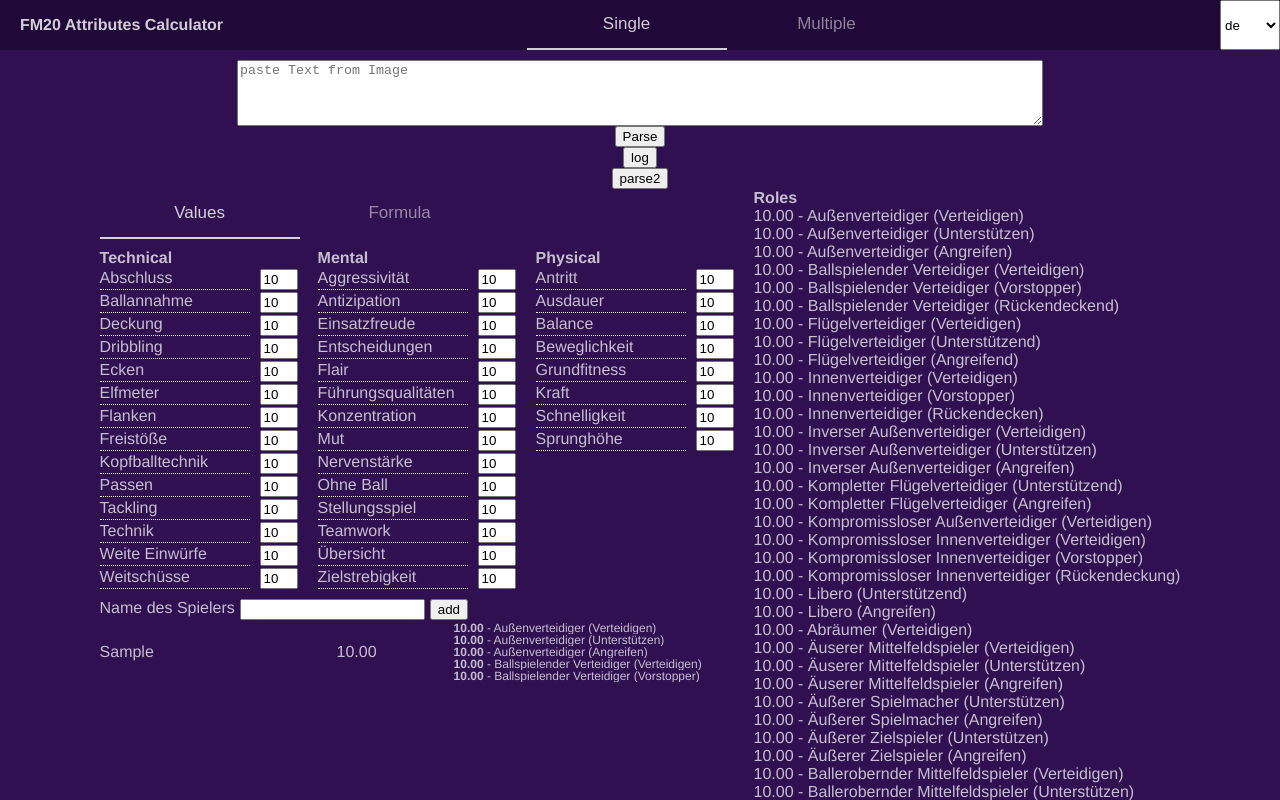
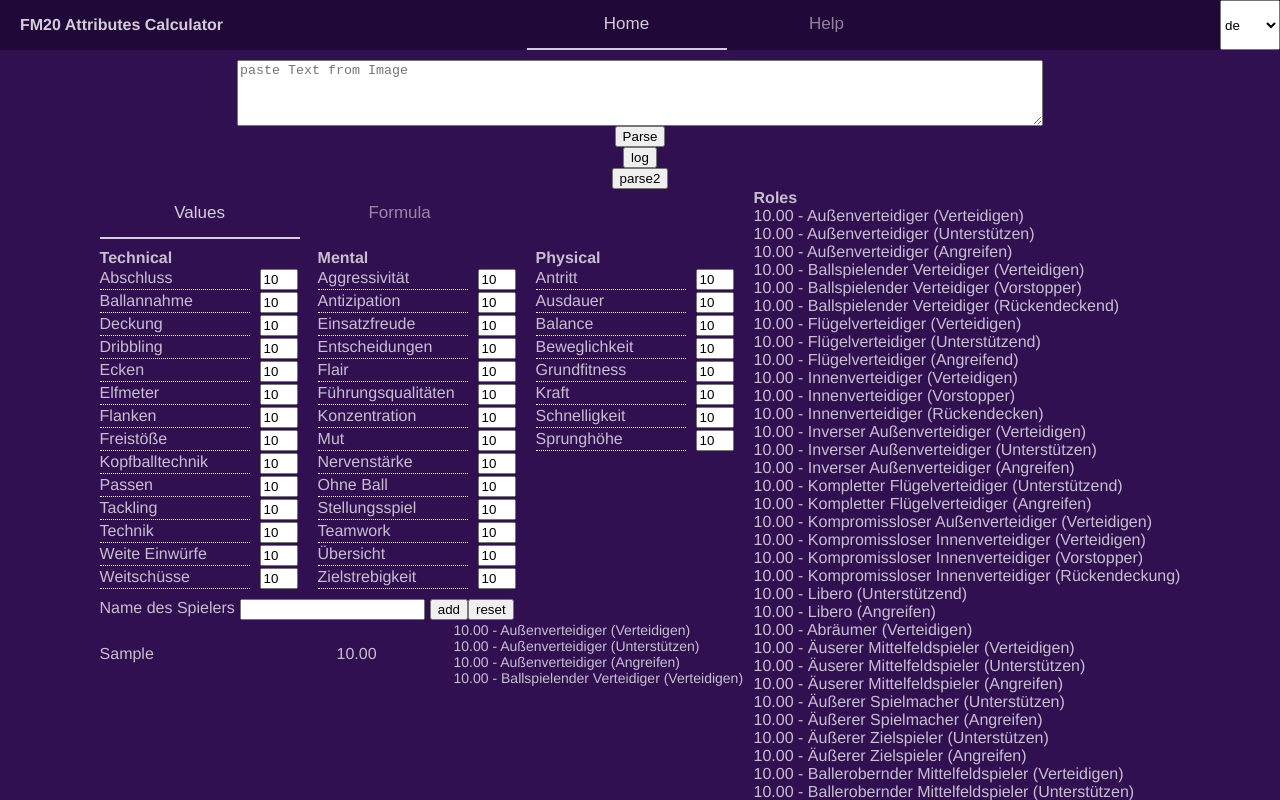
Before and after one commit to sehne/fm20-attributes-calculator, a Vue app: page / in a window 1280 px wide. Both pictures are taken after typing "Sample" into the empty fields and a click on the button "add". Shown: the top 800 px of the page. Built offline with nearby package versions, Linux system fonts and the light colour scheme.

Commit message:
add proper edit & delete functionality

```diff
--- a/src/App.vue
+++ b/src/App.vue
@@ -6,14 +6,14 @@
       <div class="tabs">
         <button
           class="tablinks"
-          @click="switchTab('single')"
-          v-bind:class="{active : currentTab == 'single' }"
-        >Single</button>
+          @click="switchTab('home')"
+          v-bind:class="{active : currentTab == 'home' }"
+        >Home</button>
         <button
           class="tablinks"
-          @click="switchTab('multiple')"
-          v-bind:class="{active : currentTab == 'multiple' }"
-        >Multiple</button>
+          @click="switchTab('help')"
+          v-bind:class="{active : currentTab == 'help' }"
+        >Help</button>
       </div>
 
       <select v-model="currentLanguage" class="language-select">
@@ -23,7 +23,7 @@
     </div>
 
     <div class="content">
-      <div id="single" v-if="currentTab === 'single'">
+      <div id="home" v-if="currentTab === 'home'">
         <textarea
           v-bind:value="textToParse"
           v-on:input="updateText($event.target.value)"
@@ -167,6 +167,9 @@
               <div class="add-player-label">Name des Spielers</div>
               <input class="add-player-input" v-model="playerName" />
               <button class="add-player-button" @click="addPlayer()">add</button>
+              <!-- <button class="add-player-button" @click="exportPlayers()">export</button> -->
+              <button class="add-player-button" v-if="selectedPlayer" @click="deletePlayer()">delete</button>
+              <button class="add-player-button" v-if="!selectedPlayer" @click="resetValues()">reset</button>
             </div>
             <div v-for="player in savedPlayers" v-bind:key="player.name">
               <player
@@ -186,7 +189,7 @@
         </div>
       </div>
 
-      <div id="multiple" v-if="currentTab === 'multiple'"></div>
+      <div id="help" v-if="currentTab === 'help'"></div>
     </div>
   </div>
 </template>
@@ -206,10 +209,11 @@ export default {
       importantAttributeFactor: 2,
       keyAttributeFactor: 3,
       currentAttributesTab: "values",
-      attributes: attributesData,
+      attributes: _.cloneDeep(attributesData),
       factors: factorsData,
       playerName: "",
-      savedPlayers: []
+      savedPlayers: [],
+      selectedPlayer: null
     };
   },
   computed: {},
@@ -222,7 +226,6 @@ export default {
         this.factors[obj.type][obj.id].factor = obj.newRating;
       } else {
         this.attributes[obj.type][obj.id].rating = obj.newRating;
-        this.unselectPlayer();
       }
     },
     updateText(text) {
@@ -297,15 +300,40 @@ export default {
       return attributeList;
     },
     addPlayer() {
-      this.savePlayer(this.playerName, _.cloneDeep(this.attributes));
+      let name = this.playerName;
+      if (!name) name = `Player ${this.savedPlayers.length + 1}`;
+      this.savePlayer(name, _.cloneDeep(this.attributes));
       this.playerName = "";
     },
-    playerSelected(attributes) {
-      this.attributes = _.cloneDeep(attributes);
-      this.unselectPlayer();
+    deletePlayer() {
+      console.log(this.selectedPlayer);
+      let index = this.savedPlayers.indexOf(this.selectedPlayer);
+      console.log(this.savedPlayers, index);
+      if (index !== -1) {
+        this.savedPlayers.splice(index, 1);
+        this.selectedPlayer = null;
+      }
+    },
+    resetValues() {
+      this.attributes = _.cloneDeep(attributesData);
+    },
+    exportPlayers() {
+      // TODO create Text that can be used to import players again
+    },
+    playerSelected(player) {
+      if (player.selected) {
+        player.selected = false;
+        this.attributes = _.cloneDeep(this.attributes);
+        this.selectedPlayer = null;
+      } else {
+        this.attributes = player.attributes;
+        this.unselectPlayer();
+        player.selected = true;
+        this.selectedPlayer = player;
+      }
     },
     unselectPlayer() {
-      for (let i = 0; i <= this.savedPlayers.length; i++) {
+      for (let i = 0; i < this.savedPlayers.length; i++) {
         if (this.savedPlayers[i].selected) {
           this.savedPlayers[i].selected = false;
           break;
@@ -434,8 +462,8 @@ body {
   margin: auto;
   max-width: 1600px;
 
-  #single,
-  #multiple {
+  #home,
+  #help {
     display: flex;
     flex-direction: column;
     align-items: center;
--- a/src/Player.vue
+++ b/src/Player.vue
@@ -7,11 +7,8 @@
     <div class="player-name">{{player.name}}</div>
     <div>{{getBestRating()}}</div>
     <div class="player-roles">
-      <div v-for="role in getTopFiveRoles()" v-bind:key="role.id">
-        <div class="player-role">
-          <span class="bold">{{role.rating.toFixed(2)}}</span>
-          - {{role.label}}
-        </div>
+      <div v-for="role in getTopFourRoles()" v-bind:key="role.id">
+        <div class="player-role">{{role.rating.toFixed(2)}} - {{role.label}}</div>
       </div>
     </div>
   </div>
@@ -40,8 +37,8 @@ export default {
     // console.log(this.$props.getRoles(this.$props.player.attributes));
   },
   methods: {
-    getTopFiveRoles() {
-      return this.getRoles(this.player.attributes).slice(0, 5);
+    getTopFourRoles() {
+      return this.getRoles(this.player.attributes).slice(0, 4);
     },
     getBestRating() {
       return this.getRoles(this.player.attributes)
@@ -49,8 +46,7 @@ export default {
         .rating.toFixed(2);
     },
     playerSelected() {
-      this.$emit("playerSelected", this.player.attributes);
-      this.player.selected = true;
+      this.$emit("playerSelected", this.player);
     }
   }
 };
@@ -71,8 +67,8 @@ export default {
   }
 
   .player-roles {
-    font-size: 12px;
-    line-height: 12px;
+    font-size: 14px;
+    line-height: 16px;
     width: 300px;
 
     //   display: flex;
--- a/src/main.js
+++ b/src/main.js
@@ -12,7 +12,7 @@ Vue.config.productionTip = false
 Vue.mixin({
   data() {
     return {
-      currentTab: "single",
+      currentTab: "home",
       currentLanguage: "de",
     };
   },
```
